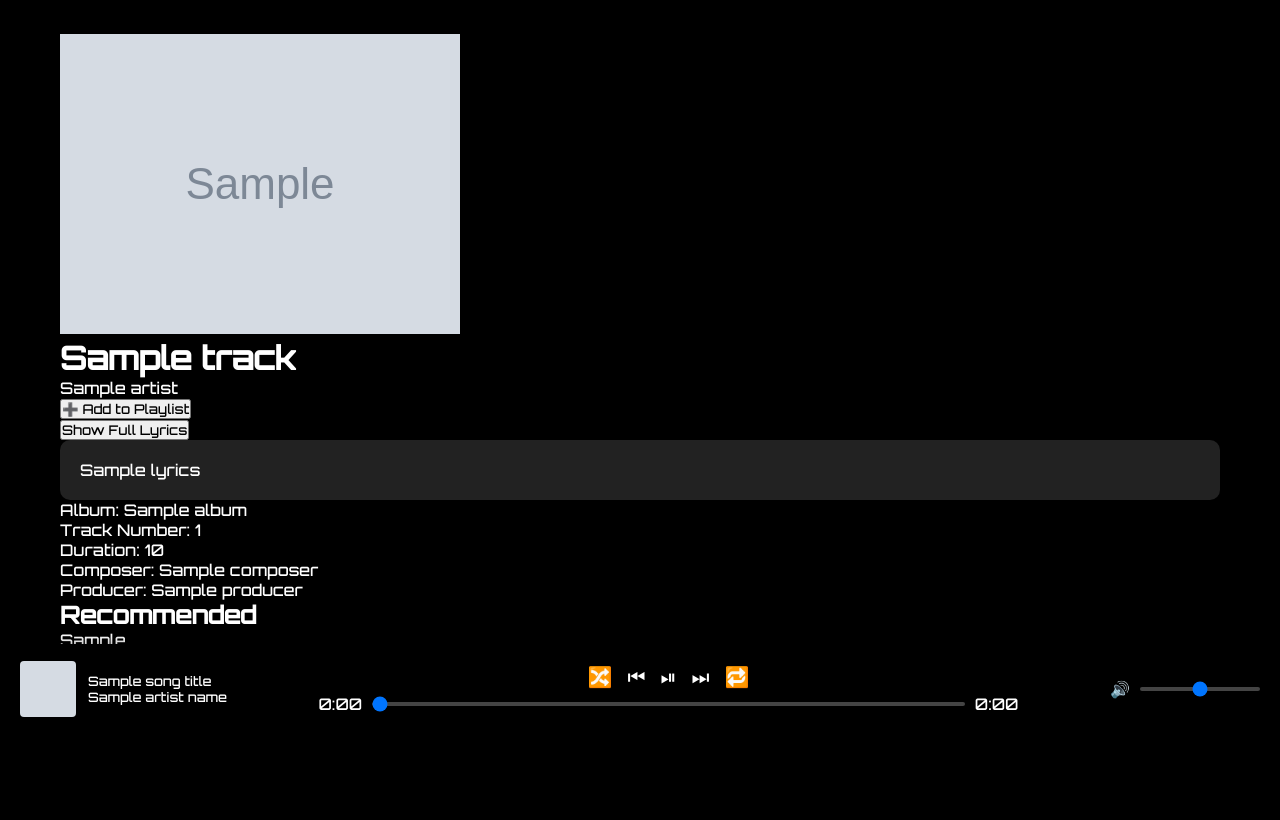
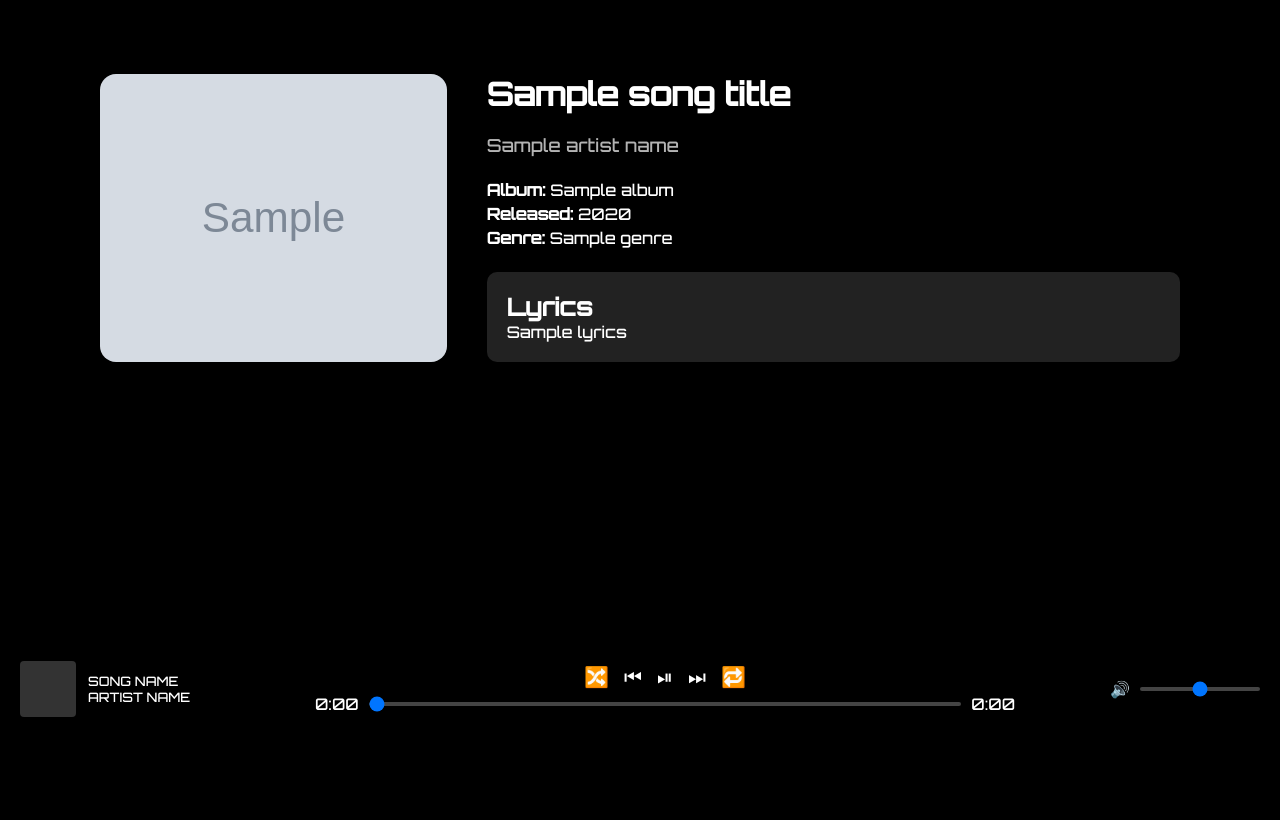
Before and after one commit to AlAzeemRasaq/Music4U, a Flask app: template FrontEnd/templates/musicplayer.html in a window 1280 px wide. Shown: the part 66-886 px from the top of the page. After the commit the page ends 783 px from the top, so only its background shows below. Run offline with Flask 3, Linux system fonts and the light colour scheme; the template is opened without the code that fills it: most values are stand-ins (such as "Sample title", 1, 10 or a date in 2020); grey boxes marked "Sample" are stand-in pictures.

Commit message:
Reverted edit

```diff
--- a/FrontEnd/templates/musicplayer.html
+++ b/FrontEnd/templates/musicplayer.html
@@ -1,54 +1,33 @@
 {% extends "layout.html" %}
+
 {% block content %}
 
-<script>
-    window.addEventListener("DOMContentLoaded", () => {
-        loadTrack({
-            audio_url: "{{ audio_url }}",
-            cover_url: "{{ cover_url }}",
-            title: "{{ song_title }}",
-            artist: "{{ artist_name }}"
-        });
-    });
-</script>
+<main class="player-page">
 
-<div class="music-player">
-    <div class="track-header">
-        <img src="{{ track.cover_url }}" class="track-cover">
-        <div class="track-info">
-            <h1>{{ track.title }}</h1>
-            <p>{{ track.artist }}</p>
-            <button class="add-to-playlist-btn">➕ Add to Playlist</button>
-        </div>
+    <!-- LEFT: Cover Art -->
+    <div class="player-left">
+        <img src="{{ cover_url }}" class="big-cover" alt="Album Cover">
     </div>
 
-    <div class="track-lyrics-section">
-        <button class="toggle-lyrics">Show Full Lyrics</button>
-        <div class="track-lyrics collapsed">
-            {{ track.lyrics }}
+    <!-- RIGHT: Info + Lyrics -->
+    <div class="player-right">
+
+        <h1 class="track-title">{{ song_title }}</h1>
+        <p class="track-artist">{{ artist_name }}</p>
+
+        <div class="track-details">
+            <p><strong>Album:</strong> {{ album }}</p>
+            <p><strong>Released:</strong> {{ year }}</p>
+            <p><strong>Genre:</strong> {{ genre }}</p>
         </div>
+
+        <div class="track-lyrics">
+            <h2>Lyrics</h2>
+            <p>{{ lyrics }}</p>
+        </div>
+
     </div>
 
-    <div class="album-info">
-        <p>Album: {{ track.album }}</p>
-        <p>Track Number: {{ track.track_number }}</p>
-        <p>Duration: {{ track.duration }}</p>
-        <p>Composer: {{ track.composer }}</p>
-        <p>Producer: {{ track.producer }}</p>
-    </div>
+</main>
 
-    <div class="recommended">
-        <h2>Recommended</h2>
-        {% for r in related_tracks %}
-        <p>{{ r }}</p>
-        {% endfor %}
-    </div>
-
-    <div class="up-next">
-        <h2>Up Next</h2>
-        {% for s in queue %}
-        <p>{{ s.title }} – {{ s.artist }}</p>
-        {% endfor %}
-    </div>
-</div>
 {% endblock %}
```
